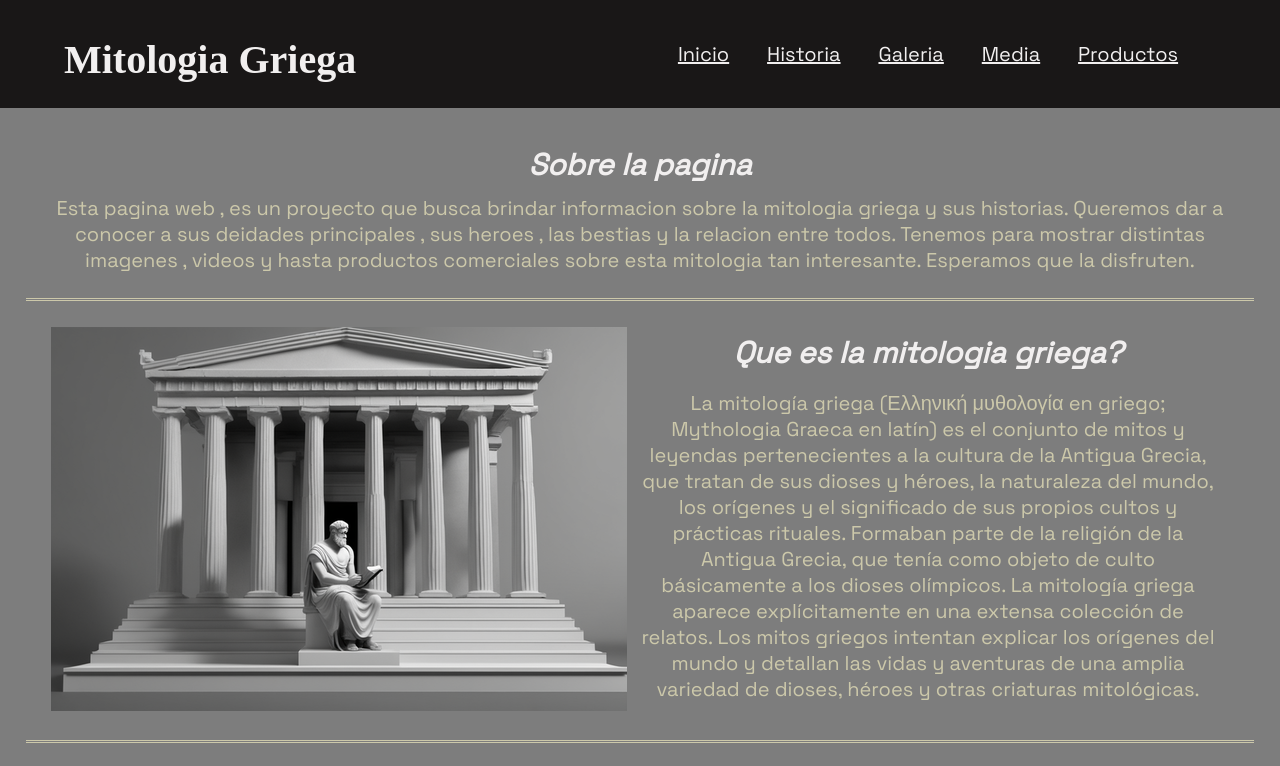
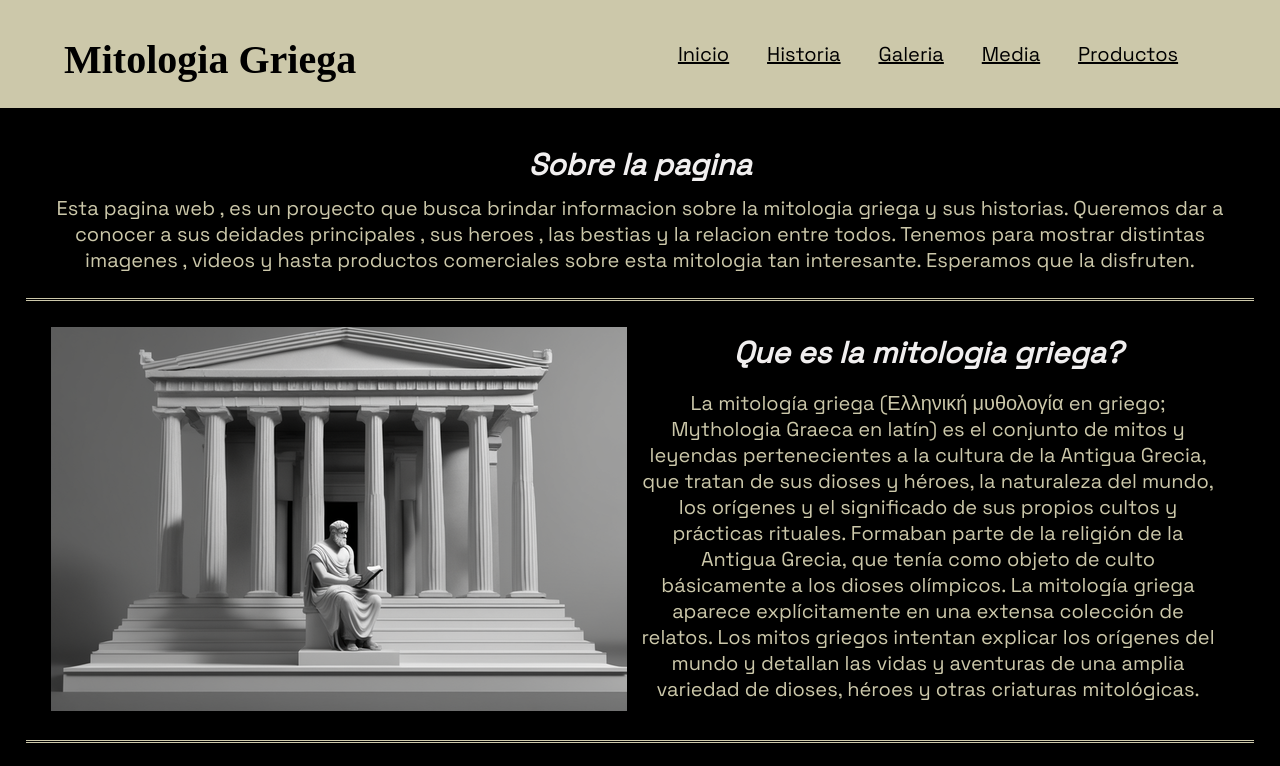
Before and after one commit to LucianoSemper/mitologiagriega, a plain HTML site: page index.html in a window 1280 px wide. Shown: the top 766 px of the page. Drawn offline with nearby package versions, Linux system fonts and the light colour scheme.

Commit message:
paleta de colores

```diff
--- a/css/styles.css
+++ b/css/styles.css
@@ -4,7 +4,7 @@
 }
 
 header {
-    background-color:#191717;
+    background-color:#CCC8AA;
     color: #f8ebcc;
     display: flex;
     flex-direction: row;
@@ -26,17 +26,17 @@ ul{
     align-items: center;
 }
 nav ul li a{
-    color: #F1EFEF;
+    color: #000;
 }
 h1{
-    color:#F1EFEF;
+    color:#000;
     font-size: 40px;
     text-align:center;
     padding-top: 10px;
 }
 
 main {
-    background-color:#7d7d7d;
+    background-color:#000;
 }
 /*pagina de Inicio*/
 
```
